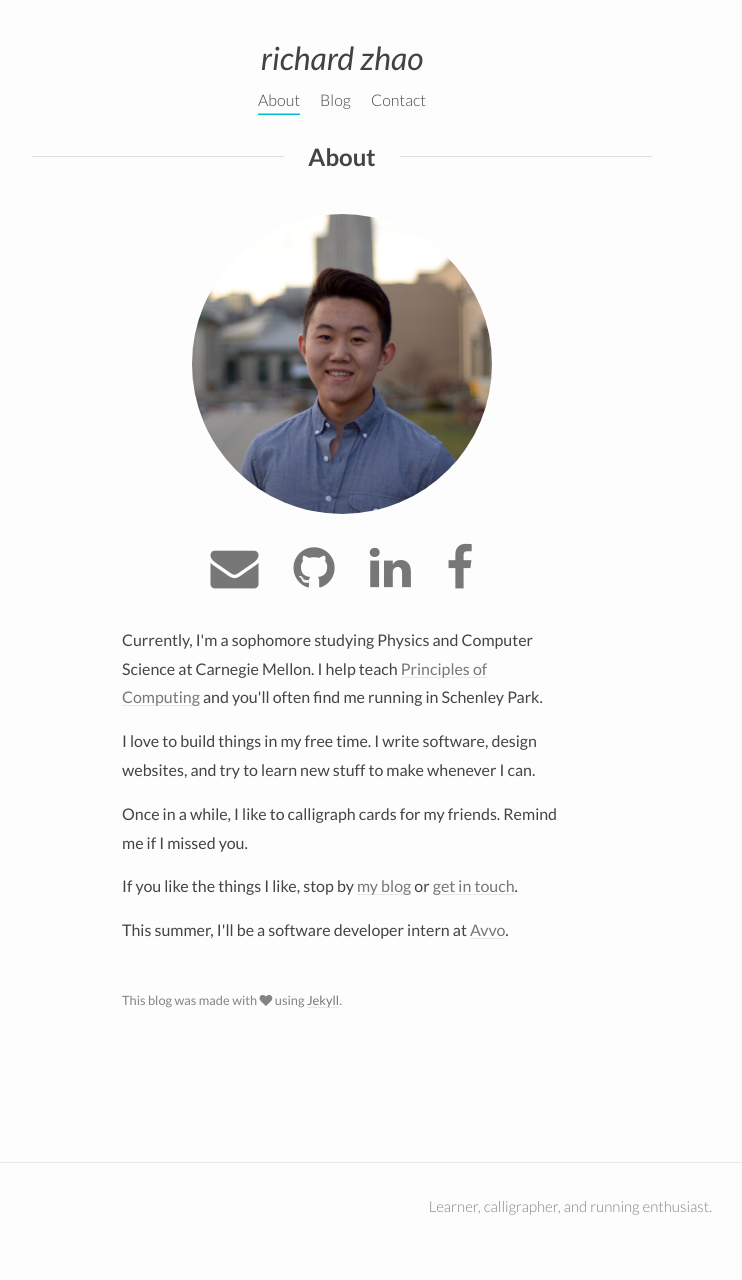
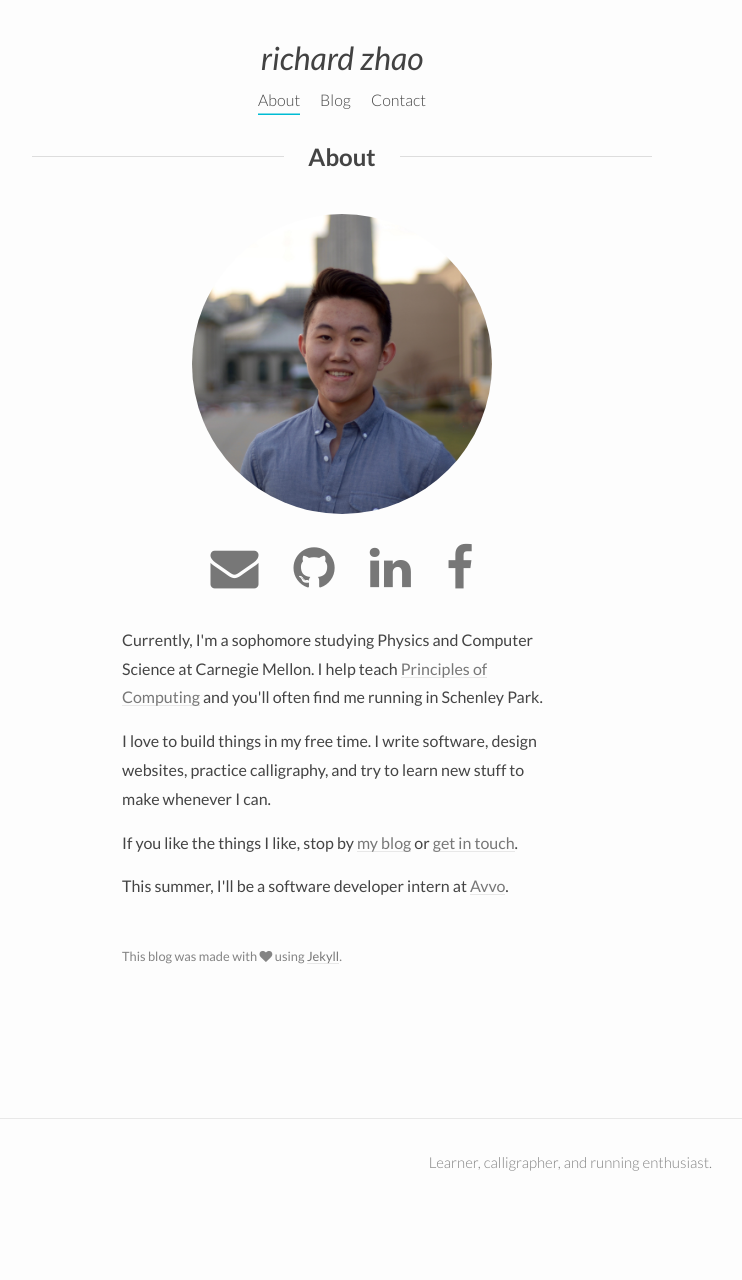
Before and after one commit to zhaorz/zhaorz.github.io, a Jekyll site: the page built from about.html, in a window 1280 px wide. Shown: the whole page, without its empty margins (298-1040 px from the left). Built offline with Jekyll 4.4.1, drawn with Linux system fonts in a browser that asks for light colours; nearby versions of some CDN libraries; after the commit the page ends 1236 px from its top, so only the background shows below that.

Commit message:
Typography updates

```diff
--- a/_sass/_layout.scss
+++ b/_sass/_layout.scss
@@ -160,7 +160,8 @@
 
   a {
     padding: 0.2em 0.5em;
-    border: 2px solid lighten($text-color, 20%);
+    border: 1px solid lighten($text-color, 20%);
+    font-weight: 400;
 
     &:hover {
       color: #fff;
--- a/_sass/_typography.scss
+++ b/_sass/_typography.scss
@@ -3,7 +3,9 @@
  */
 
 hr {
-  color: lighten($text-color, 50%);
+  border: 0;
+  height: 12px;
+  box-shadow: inset 0 1px $grey-color-light;
   margin-top: $spacing-unit;
   margin-bottom: $spacing-unit;
 }
@@ -40,6 +42,8 @@
 
 /** Misc **/
 kbd {
+  margin-left: 2px;
+  margin-right: 2px;
   font-family: $code-font-family;
   display: inline-block;
   padding: 3px 5px;
--- a/about.html
+++ b/about.html
@@ -45,13 +45,9 @@
   </p>
 
   <p>
-  I love to build things in my free time. I write software, design websites, and
+  I love to build things in my free time. I write software, design websites,
+  practice calligraphy, and
   try to learn new stuff to make whenever I can.
-  </p>
-
-  <p>
-  Once in a while, I like to calligraph cards for my friends. Remind me if
-  I missed you.
   </p>
 
   <p>
```
Also changed, not shown: _drafts/markdown.md (+9 -0 lines), _posts/2016/03/2016-03-10-vim-and-tmux.md (+19 -17 lines).
